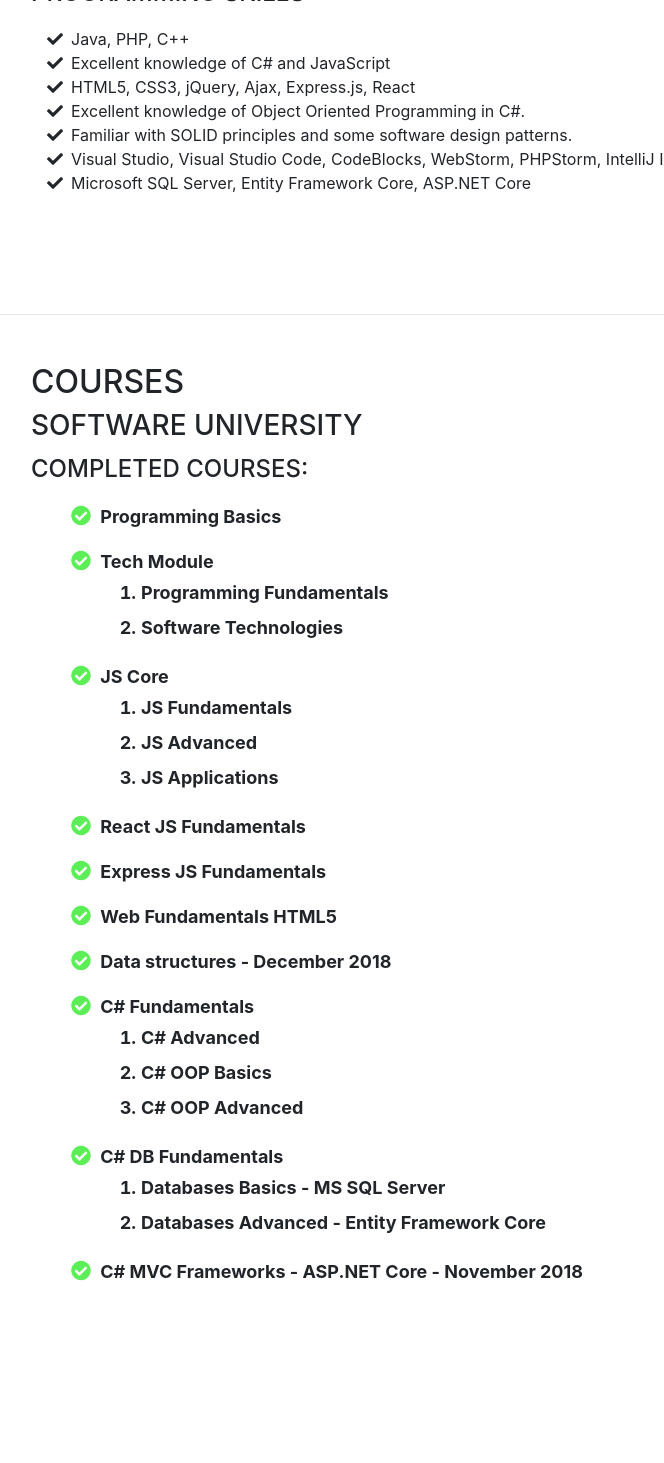
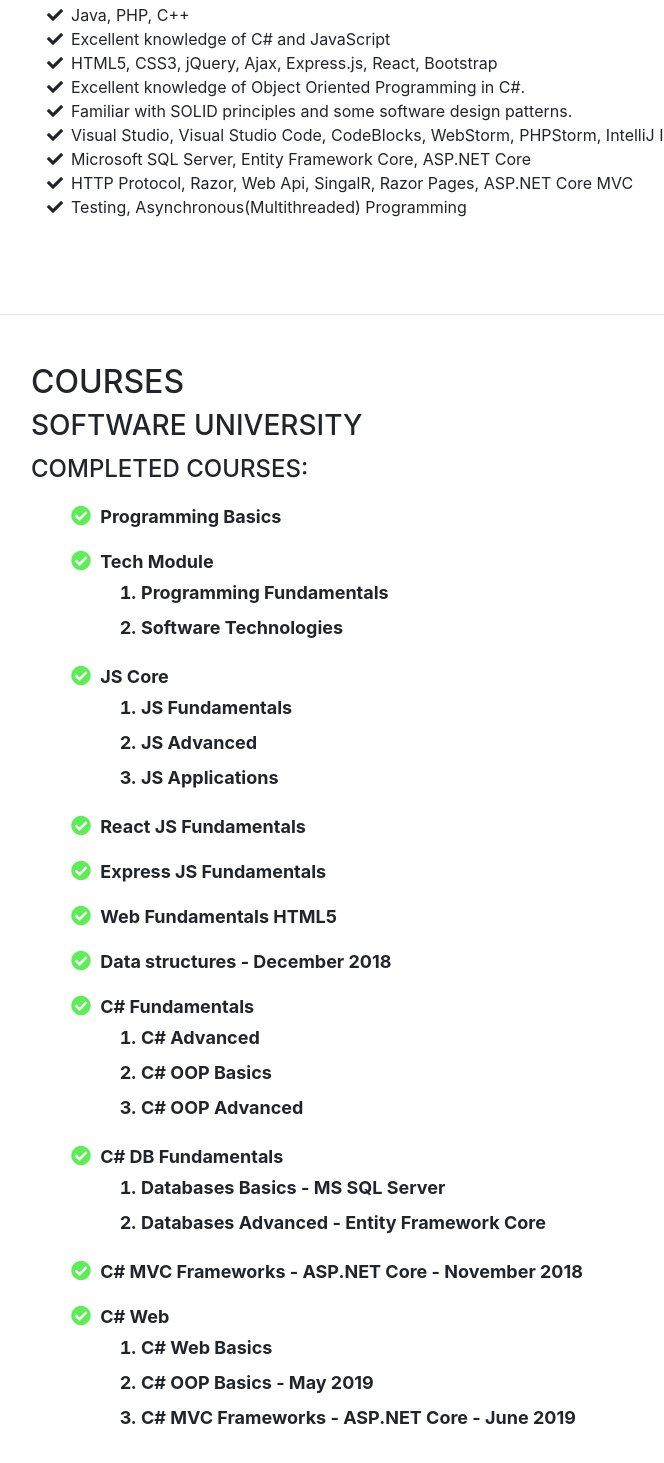
Before and after one commit to NaskoVasilev/CV, a website with bundled scripts: page index.html in a window 1280 px wide. Shown: the part 2089-3552 px from the top of the page, without its empty margins (289-953 px from the left). Before the commit the page ends 3440 px from the top, so only its background shows below. Built offline with nearby package versions, Linux system fonts and the light colour scheme; a web font is replaced by a local one.

Commit message:
Add new completed course and new skills

```diff
--- a/index.html
+++ b/index.html
@@ -209,7 +209,7 @@
                     </li>
                     <li>
                         <i class="fa-li fa fa-check"></i>
-                        HTML5, CSS3, jQuery, Ajax, Express.js, React
+                        HTML5, CSS3, jQuery, Ajax, Express.js, React, Bootstrap
                     </li>
                     <li>
                         <i class="fa-li fa fa-check"></i>
@@ -226,6 +226,14 @@
                      <li>
                         <i class="fa-li fa fa-check"></i>
                         Microsoft SQL Server, Entity Framework Core, ASP.NET Core
+                    </li>
+                     <li>
+                        <i class="fa-li fa fa-check"></i>
+                        HTTP Protocol, Razor, Web Api, SingalR, Razor Pages, ASP.NET Core MVC
+                    </li>
+                    <li>
+                        <i class="fa-li fa fa-check"></i>
+                        Testing, Asynchronous(Multithreaded) Programming
                     </li>
                 </ul>
             </div>
@@ -315,6 +323,15 @@
                         <i class="far fa-check-circle"></i>
                         C# MVC Frameworks - ASP.NET Core - November 2018
                     </li>
+                    <li class="mb-2 module">
+                        <i class="far fa-check-circle"></i>
+                        C# Web
+                        <ol>
+                            <li>C# Web Basics</li>
+                            <li>C# OOP Basics - May 2019</li>
+                            <li>C# MVC Frameworks - ASP.NET Core - June 2019</li>
+                        </ol>
+                    </li>
                 </ul>
             </div>
         </section>
```
